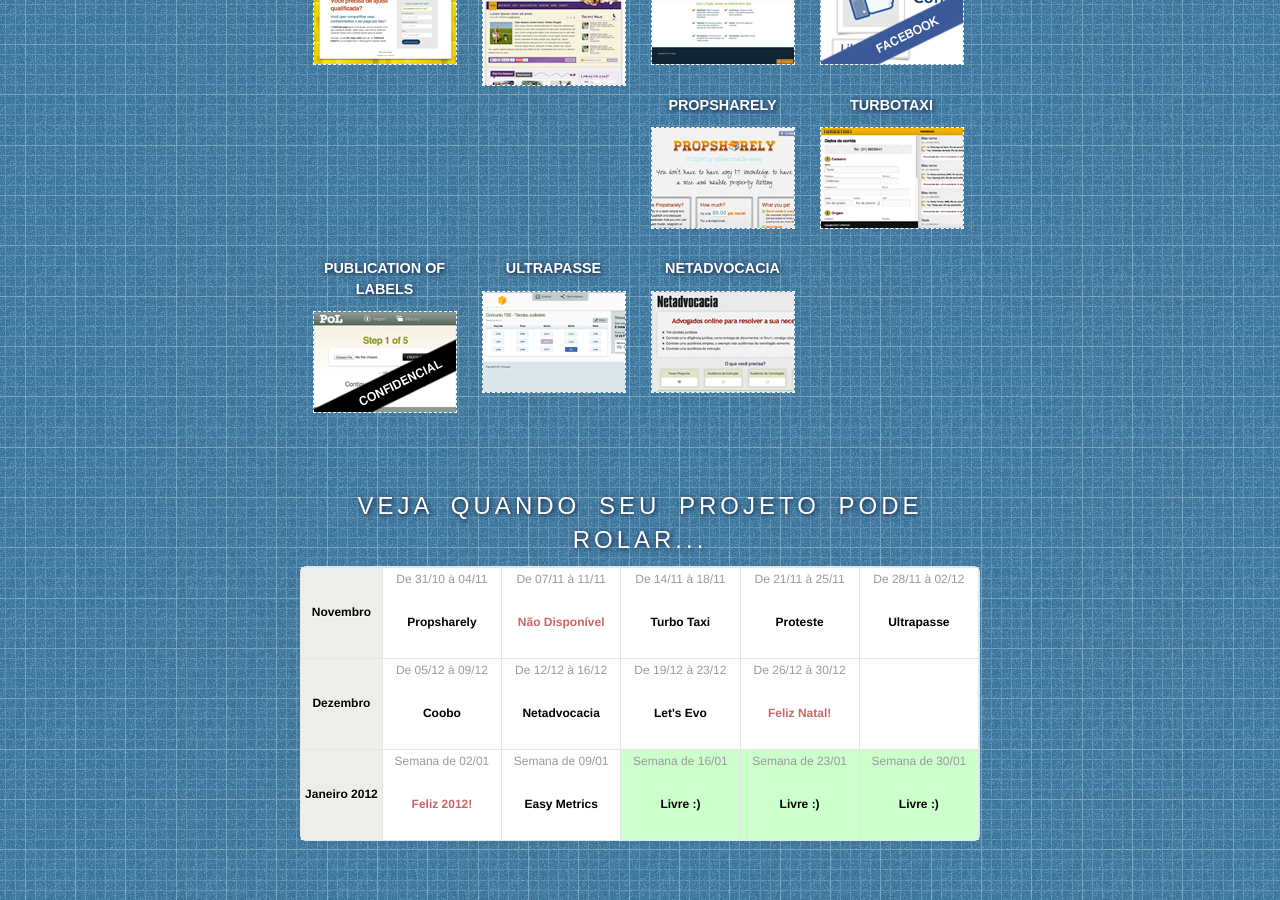
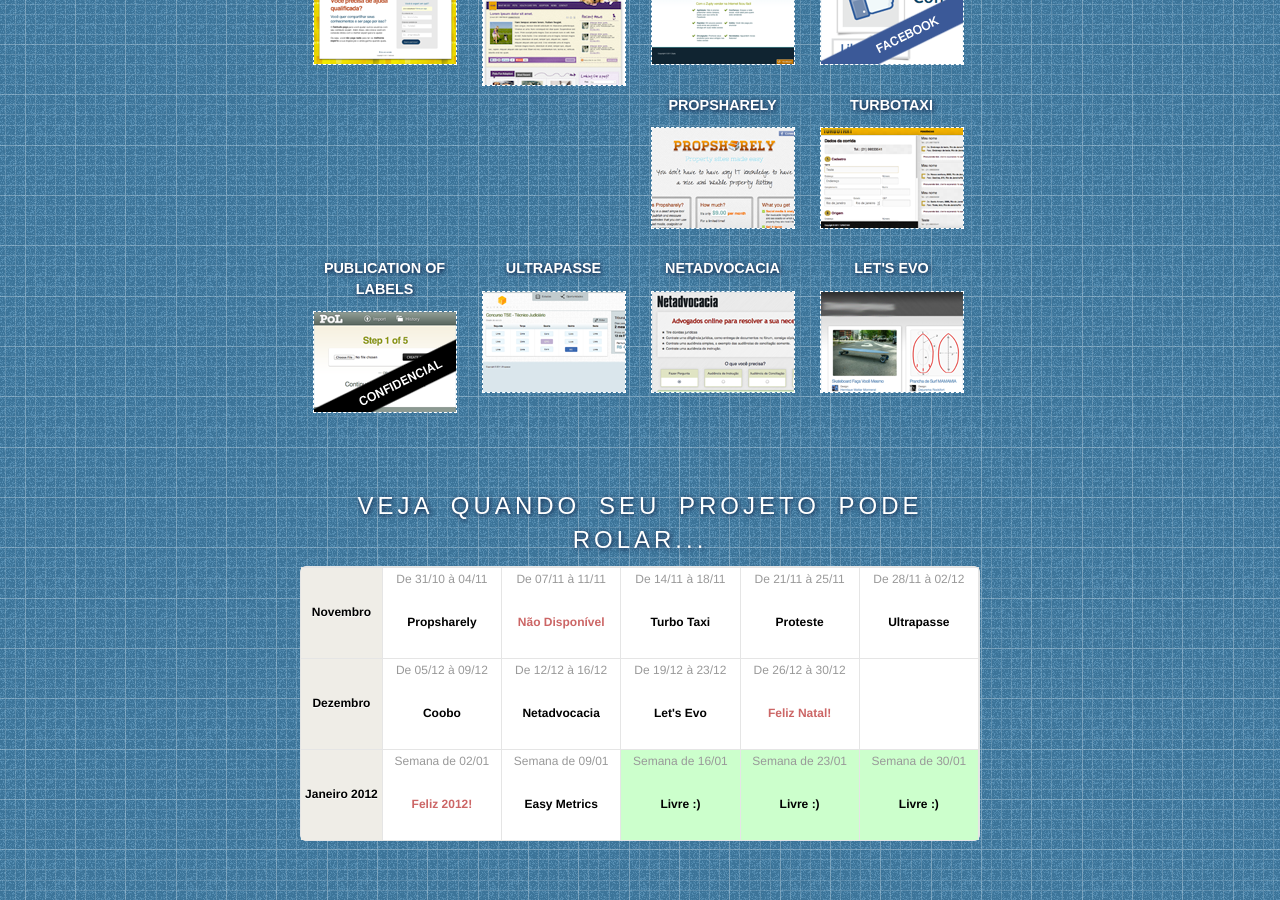
Before and after one commit to marciomarques/startupdev.github.com, a Jekyll site: the page built from index.html, in a window 1280 px wide and 900 px high, scrolled down 937 px. Built offline with Jekyll 4.4.1, drawn with Linux system fonts in a browser that asks for light colours; nearby versions of some CDN libraries; some web fonts are replaced.

Commit message:
Adding Let's Evo.

```diff
--- a/index.html
+++ b/index.html
@@ -189,6 +189,10 @@
     <h4>Netadvocacia</h4>
     <p><img src="/images/apps/netadvocacia.png" width="142" height="100" alt="Netadvocacia" /></p>
   </li>
+  <li>
+    <h4>Let's Evo</h4>
+    <p><img src="/images/apps/letsevo.png" width="142" height="100" alt="Let's Evo" /></p>
+  </li>
 </ul>
 
 <h3>Veja quando seu projeto pode rolar...</h3>
```
Also changed, not shown: images/apps/letsevo.png.
